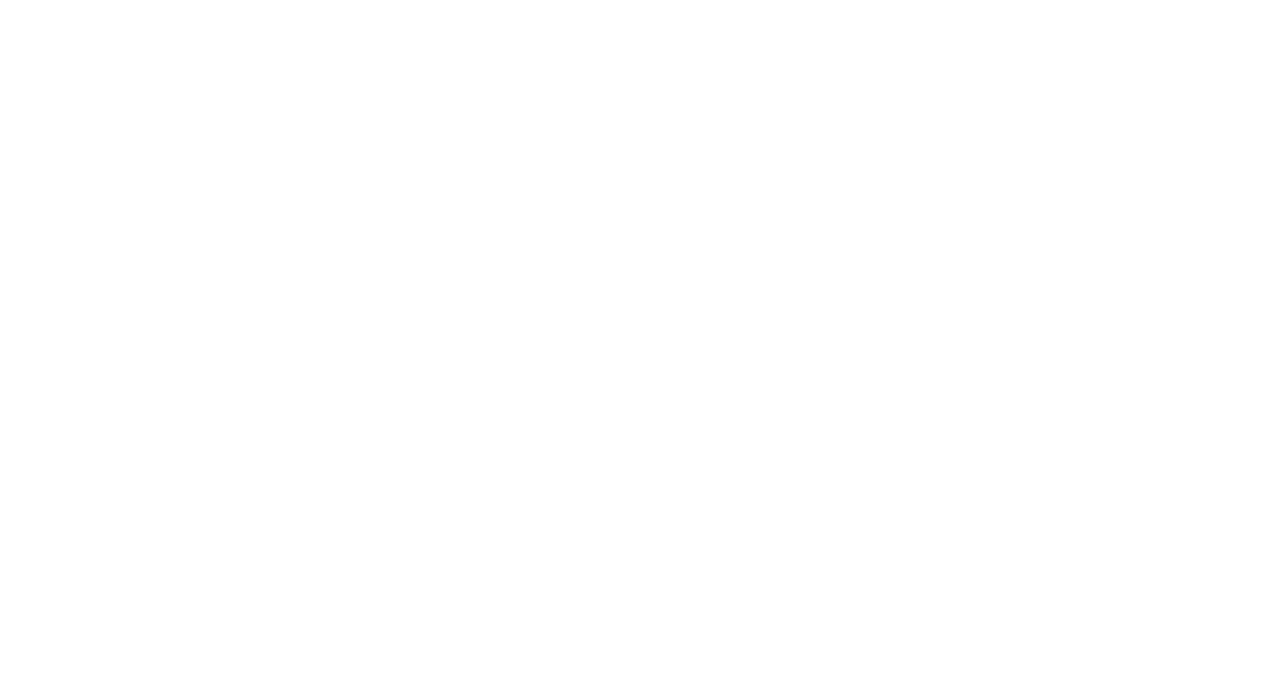
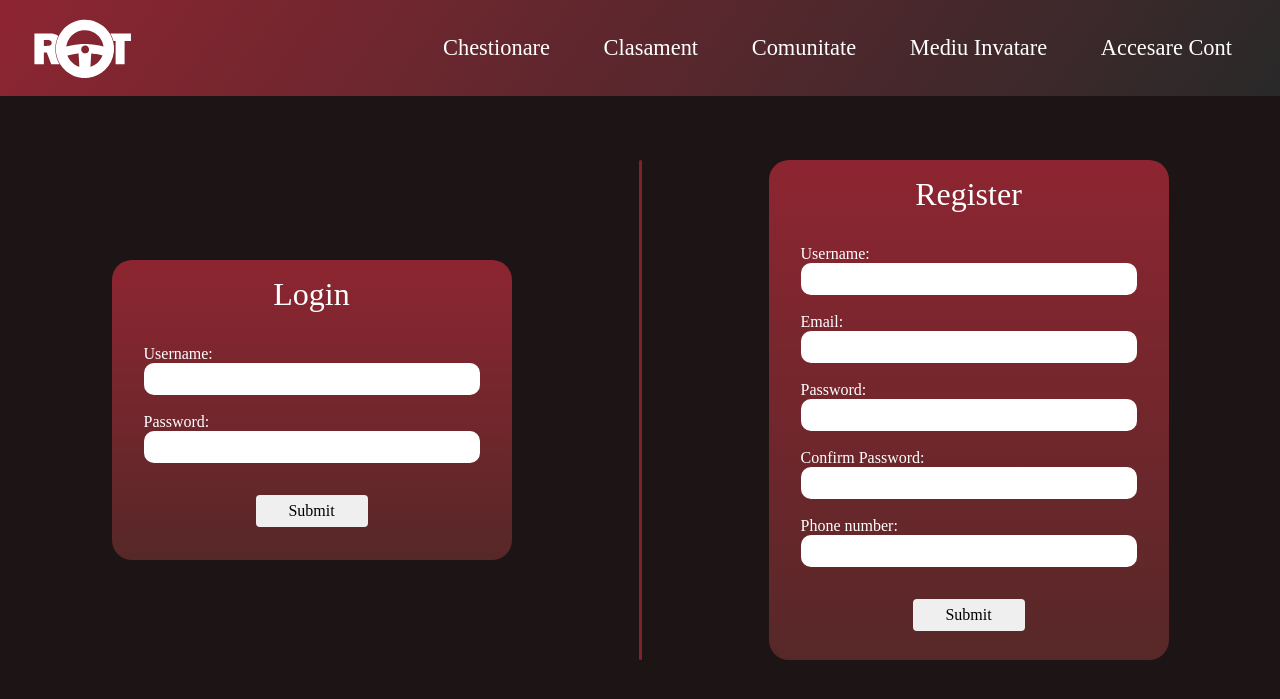
Before and after one commit to paulazoitei/Romanian-Traffic-Signs-Tutor, a PHP site: page /auth.html in a window 1280 px wide. Before the commit the part shown is empty. Shown: the top 699 px of the page. Run offline with PHP 8.4, Linux system fonts and the light colour scheme.

Commit message:
logo,login,register

```diff
--- a/auth.html
+++ b/auth.html
@@ -3,7 +3,81 @@
   <head>
     <meta charset="UTF-8" />
     <meta name="viewport" content="width=device-width, initial-scale=1.0" />
-    <title>Document</title>
+    <link href="navstyle.css" rel="stylesheet" />
+    <link href="body.css" rel="stylesheet"/>
+    <link rel="stylesheet" href="login.css">
+    <link rel="stylesheet" href="style.css">
+    <title>RoTST</title>
   </head>
-  <body></body>
+
+  <body>
+    <div class="container">
+      <div class="nav">
+        <div class="logo">
+          <a href="index.html">
+            <svg width="100" height="100" viewBox="0 0 100 100">
+              <image href="logo-rot.svg" width="100" height="100" />
+            </svg>
+          </a>
+        </div>
+        <div class="nav-content">
+          <ul class="nav-list">
+            <a href=""><li>Chestionare</li></a>
+            <a href=""><li>Clasament</li></a>
+            <a href=""><li>Comunitate</li></a>
+            <a href=""><li>Mediu Invatare</li></a>
+            <a href="auth.html"><li>Accesare Cont</li></a>
+          </ul>
+        </div>
+
+        <div class="login-or-register">
+          <div class="login">
+            <p class="login-text">Login</p>
+            <form class="login-form">
+              <div class="input-field">
+                <label for="username">Username:</label><br>
+              <input type="text" id="username" > <br><br>
+              </div>
+              <div class="input-field">
+                 <label for="password" >Password:</label><br>
+              <input type="password" id="password">
+              </div>
+              <div class="submit-container">
+              <input type="submit" class="submit-button">
+             </div>
+            </form>
+          </div>
+          <div class="separator"></div>
+          <div class="register">
+            <p class="login-text">Register</p>
+            <form class="login-form">
+              <div class="input-field">
+                <label for="register-username">Username:</label><br>
+              <input type="text" id="register-username" > <br><br>
+              </div>
+              <div class="input-field">
+                 <label for="email" >Email:</label><br>
+              <input type="email" id="email"> <br><br>
+              </div>
+              <div class="input-field">
+                 <label for="register-password" >Password:</label><br>
+              <input type="password" id="register-password"> <br><br>
+              </div>
+              <div class="input-field">
+                 <label for="confirm-password" >Confirm Password:</label><br>
+              <input type="password" id="confirm-password"> <br><br>
+              </div>
+              <div class="input-field">
+                 <label for="phone" >Phone number:</label><br>
+              <input type="text" id="phone">
+              </div>
+              <div class="submit-container">
+              <input type="submit" class="submit-button">
+             </div>
+            </form>
+          </div>
+        </div>
+
+    </div>
+  </body>
 </html>
--- /dev/null
+++ b/body.css
@@ -0,0 +1,22 @@
+* {
+  box-sizing: border-box;
+  margin: 0;
+  padding: 0;
+  font-family: "Raleway";
+}
+body::-webkit-scrollbar {
+  width: 9px;
+}
+body::-webkit-scrollbar-track {
+  background: #515151;
+}
+
+body::-webkit-scrollbar-thumb {
+  background: #9d4c4c;
+}
+body::-webkit-scrollbar-thumb:hover {
+  background: #b58181;
+}
+body {
+  background-color: rgb(29, 21, 21);
+}
--- /dev/null
+++ b/login.css
@@ -0,0 +1,91 @@
+.container {
+  display: flex;
+  flex-flow: column;
+  width: 100%;
+}
+
+.login-or-register {
+  width: 100%;
+  display: flex;
+  flex-direction: row;
+  justify-content: space-around;
+  align-items: center;
+  margin: 0;
+  position: absolute;
+  top: 10rem;
+}
+.separator {
+  height: 500px;
+  background: rgb(128, 33, 44);
+  width: 3px;
+  border-radius: 20px;
+}
+.login {
+  background: rgb(128, 33, 44);
+  background: linear-gradient(
+    180deg,
+    rgb(141, 37, 49) 0%,
+    rgb(87, 40, 40) 100%
+  );
+  height: 300px;
+  width: 400px;
+  border-radius: 20px;
+  margin-left: 3rem;
+}
+.register {
+  margin-right: 3rem;
+  background: rgb(128, 33, 44);
+  background: linear-gradient(
+    180deg,
+    rgb(141, 37, 49) 0%,
+    rgb(87, 40, 40) 100%
+  );
+  height: 500px;
+  width: 400px;
+  border-radius: 20px;
+}
+.login-text {
+  color: white;
+  text-align: center;
+  font-size: 2rem;
+  margin-top: 1rem;
+  margin-bottom: 2rem;
+}
+
+.input-field {
+  margin-left: 2rem;
+}
+.input-field label {
+  color: white;
+}
+.input-field input {
+  width: calc(100% - 2rem);
+  height: 2rem;
+  border: none;
+  border-radius: 10px;
+  padding: 5px;
+}
+.submit-container {
+  width: 100%;
+  display: flex;
+  justify-content: center;
+}
+.submit-button {
+  margin-top: 2rem;
+  font-size: 1em;
+  border-radius: 4px;
+  border: none;
+  width: 7em;
+  height: 2em;
+  z-index: 500;
+}
+.submit-button:hover {
+  background-color: rgb(165, 114, 114);
+  color: white;
+  cursor: pointer;
+}
+.submit-button:active {
+  background-color: rgb(134, 86, 86);
+  color: white;
+  cursor: pointer;
+}
--- a/navstyle.css
+++ b/navstyle.css
@@ -15,13 +15,17 @@
   align-items: center;
 }
 .logo {
-  color: white;
-  font-size: 2rem;
   transition: all 1s ease;
   margin-left: 2rem;
+  margin-top: 10px;
+  color: white;
 }
-.logo:hover {
-  font-size: 2.5rem;
+.logo a {
+  text-decoration: none;
+  color: white;
+}
+#wheel {
+  margin-left: 20px;
 }
 .nav-content {
   display: flex;
@@ -49,6 +53,7 @@
 .nav-list a:last-child:hover {
   color: rgb(84, 172, 255);
 }
+
 @media (max-width: 1100px) {
 }
 @media (max-width: 750px) {
--- a/style.css
+++ b/style.css
@@ -1,26 +1,3 @@
-* {
-  box-sizing: border-box;
-  margin: 0;
-  padding: 0;
-  font-family: "Raleway";
-}
-body::-webkit-scrollbar {
-  width: 9px;
-}
-body::-webkit-scrollbar-track {
-  background: #515151;
-}
-
-body::-webkit-scrollbar-thumb {
-  background: #9d4c4c;
-}
-body::-webkit-scrollbar-thumb:hover {
-  background: #b58181;
-}
-body {
-  background-color: rgb(29, 21, 21);
-}
-
 .container {
   display: flex;
   flex-flow: column;
@@ -49,7 +26,7 @@ body {
   object-fit: cover;
   width: 100%;
   opacity: 0.2;
-  z-index: 100;
+  z-index: 0;
   position: absolute;
 }
 .title {
```
Also changed, not shown: index.html (+7 -2 lines), logo.html (added, +48 -0 lines), navbar.xml (added, +18 -0 lines), loginbg.jpg (added), logo-rot.svg (added).
